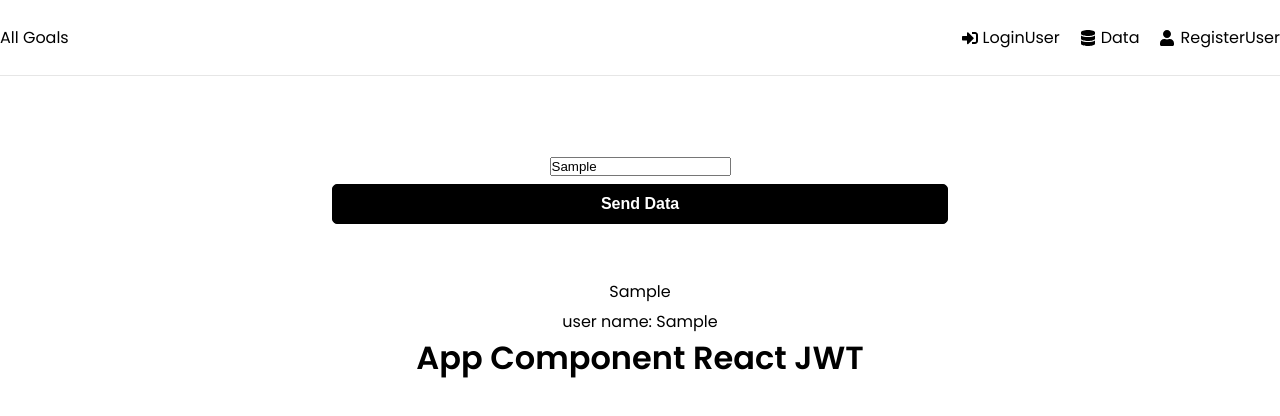
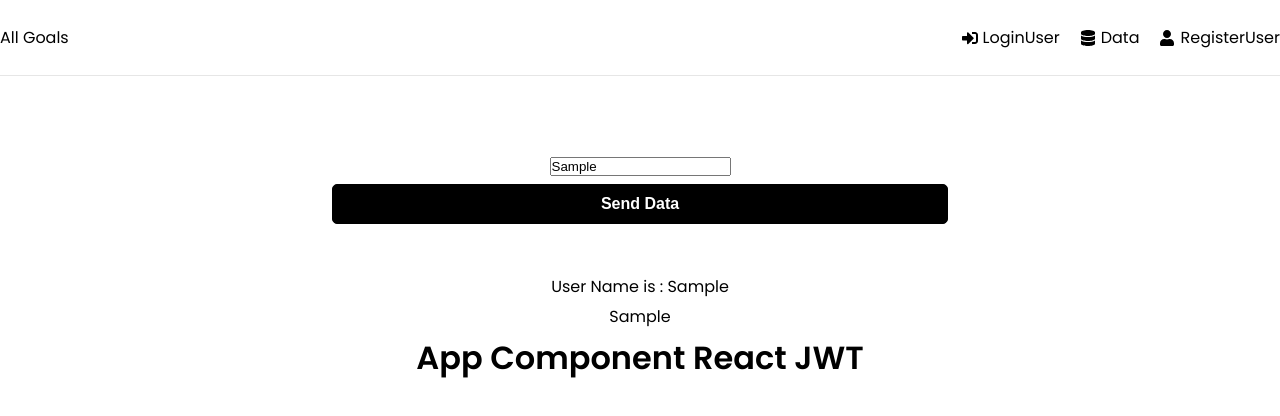
Before and after one commit to angelicrf/react-jwt, a React (Create React App) app in the folder frontend/: page /data in a window 1280 px wide. Both pictures are taken after typing "Sample" into the empty fields and a click on the button "Send Data". Shown: the top 416 px of the page. Built offline with nearby package versions, Linux system fonts and the light colour scheme.

Commit message:
ref forwardRef

```diff
--- a/frontend/src/components/Data.jsx
+++ b/frontend/src/components/Data.jsx
@@ -1,5 +1,5 @@
 import React, { Fragment, useState, useRef } from "react";
-import DataItem from "./DataItem";
+import {DataItem} from "./DataItem";
 
 function Data() {
   const [data, setData] = useState([]);
@@ -7,6 +7,7 @@ function Data() {
   let userName = useRef();
   const submitData = (e) => {
     e.preventDefault();
+
     setData((oldArray) => [
       ...oldArray,
       {
@@ -14,7 +15,7 @@ function Data() {
         name: textName,
       },
     ]);
-
+    userName.current = textName;
     //setTextName("");
   };
   const AssignUserName = (thisId) => {
@@ -26,6 +27,7 @@ function Data() {
     }
   };
   ReadArrayItem();
+  const focus = () => console.log("focus is called")
   return (
     <Fragment>
       <div className="heading">
@@ -41,13 +43,15 @@ function Data() {
               />
             </div>
 
-            <button className="btn btn-block" type="submit">
+            <button className="btn btn-block" type="submit" >
               Send Data
             </button>
           </form>
         </div>
       </div>
-      <DataItem allData={data} usrName={userName.current} />
+      <div>
+        {data.length > 0 ? ( <DataItem allData={data} usrName={userName.current} />) : (<div>No Data</div>)}
+      </div>
     </Fragment>
   );
 }
--- a/frontend/src/components/DataItem.jsx
+++ b/frontend/src/components/DataItem.jsx
@@ -1,22 +1,14 @@
 import React, { Fragment } from "react";
 
-function DataItem({ allData, usrName }) {
+export const DataItem = ({ allData, usrName }) => {
   return (
     <Fragment>
+      <div>User Name is : {usrName}</div>
       <ul>
         {allData.map((dt) => (
-          <li key={dt.id}>{(usrName = dt.name)}</li>
+          <li key={dt.id}>{dt.name}</li>
         ))}
       </ul>
-      <div>
-        {usrName !== "" ? (
-          <div>user name: {usrName}</div>
-        ) : (
-          <div>No user name</div>
-        )}
-      </div>
     </Fragment>
   );
-}
-
-export default DataItem;
+};
```
Also changed, not shown: frontend/src/components/RefChild.jsx (added, +12 -0 lines), frontend/src/components/RefParent.jsx (added, +17 -0 lines).
